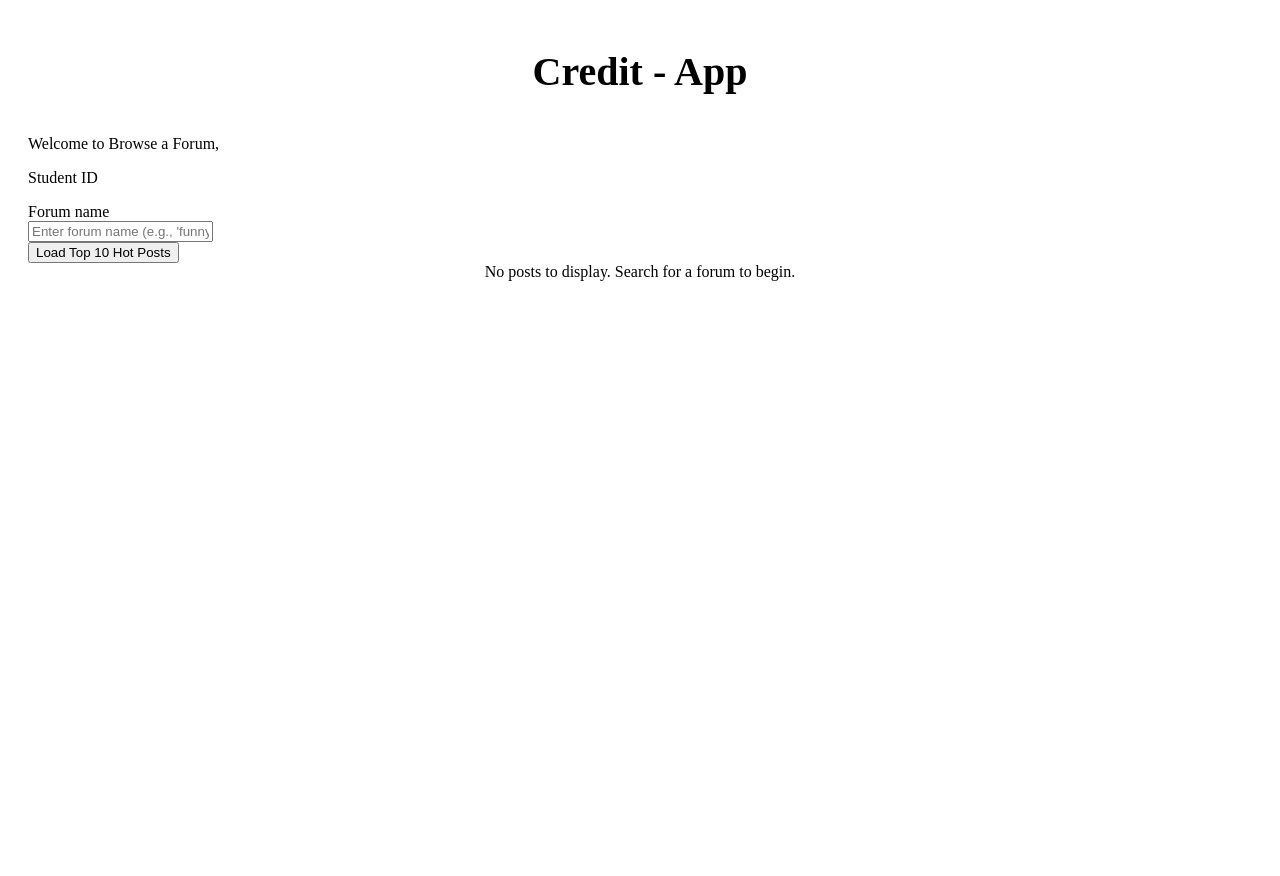
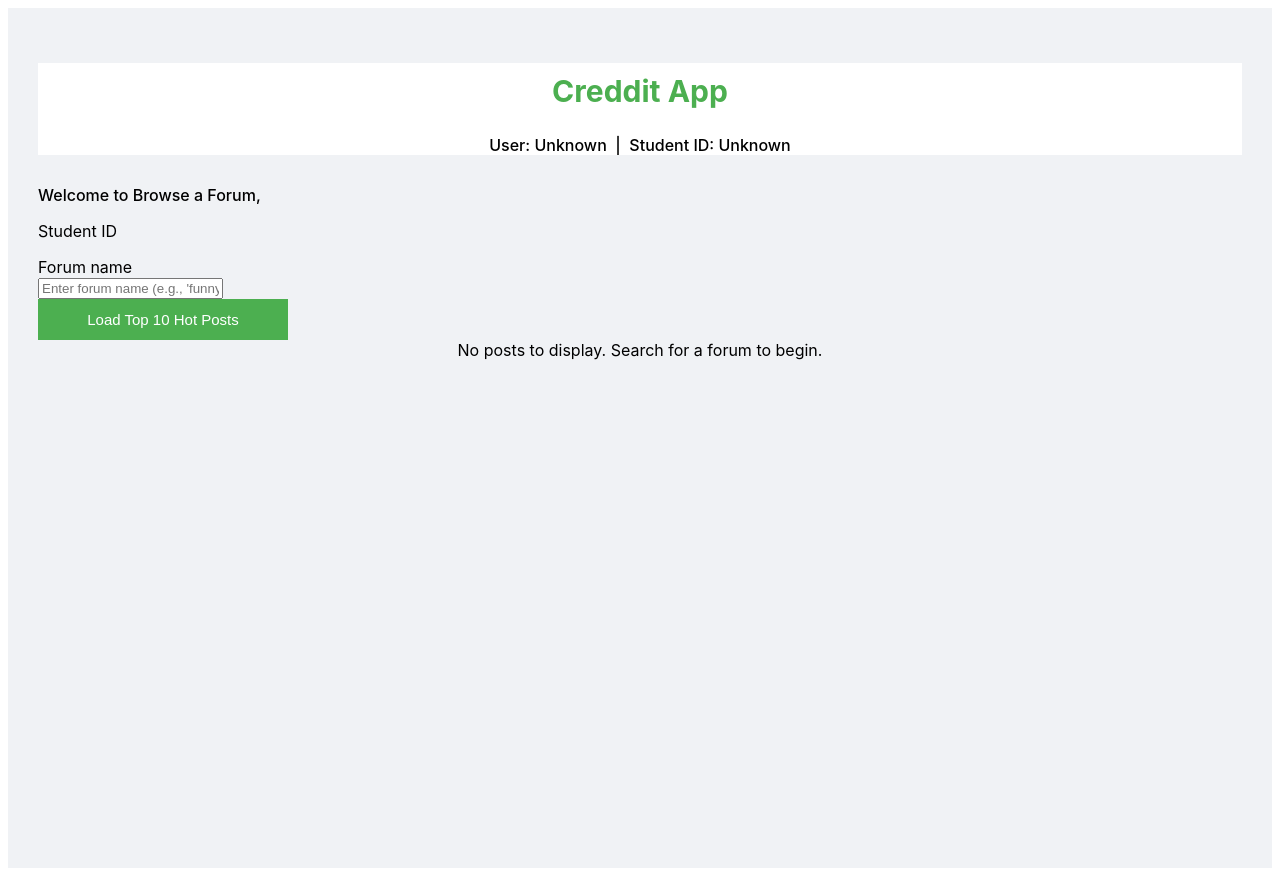
Before and after one commit to Conestoga-College-SENG3080/frontend-assignment-Ermiyas9, a React (Vite) app in the folder creddit-app/: page /ForumBrowserPage in a window 1280 px wide. Before the commit the page ends 800 px from the top, so only its background shows below. Built offline with nearby package versions, Linux system fonts and the light colour scheme.

Commit message:
Few edits styling. Also adding saved username and student ID to be displaying in every page so i added that in layout page

```diff
--- a/creddit-app/src/Layout.tsx
+++ b/creddit-app/src/Layout.tsx
@@ -1,36 +1,43 @@
 // src/Layout.tsx
 import React from "react";
+import { Container, Paper, Title, Text } from "@mantine/core";
 
 export default function Layout({ children }: { children: React.ReactNode }) {
+  const username = localStorage.getItem("username");
+  const studentID = localStorage.getItem("password");
 
-  // This is a simple layout component that wraps around the main content of the app.
-  // i am going to use it to add a header and some padding around the main content.
   return (
-    <div style={{ padding: "20px" }}>
-      <header
-        style={{
-          width: "100%",
-          display: "flex",
-          justifyContent: "center",
-          alignItems: "center",
-          marginBottom: "20px",
-          marginTop: "0px",
-        }}
-      >
-        <div
+    <div
+      style={{
+        minHeight: "100vh",
+        backgroundColor: "#f0f2f5",
+        padding: "30px",
+        fontFamily: "Inter, sans-serif",
+      }}
+    >
+      <Container size="md">
+        <Paper
+          shadow="sm"
+          p="lg"
+          radius="md"
           style={{
-            padding: "20px 40px",
-            borderRadius: "8px",
-            fontWeight: 700,
-            fontSize: "40px",
+            marginBottom: "30px",
             textAlign: "center",
+            backgroundColor: "white",
           }}
         >
-          Credit - App
-        </div>
-      </header>
+          <Title order={2} style={{ padding: "10px", color:  "#4CAF50", fontWeight: "bolder",fontSize: "30px", marginBottom: "10px" }}>
+            Creddit App
+          </Title>
 
-      <main>{children}</main>
+          <Text size="lg" style={{ fontWeight: 500 }}>
+            User: {username ?? "Unknown"} &nbsp;|&nbsp; Student ID:{" "}
+            {studentID ?? "Unknown"}
+          </Text>
+        </Paper>
+
+        <main>{children}</main>
+      </Container>
     </div>
   );
 }
--- a/creddit-app/src/Pages/ForumBrowserPage.tsx
+++ b/creddit-app/src/Pages/ForumBrowserPage.tsx
@@ -86,9 +86,27 @@ export default function ForumBrowserPage() {
         }}
       />
 
-      <Button onClick={loadForumPosts} disabled={loading}>
+      <Button
+        onClick={loadForumPosts}
+        disabled={loading}
+        style={{
+          padding: "10px",
+          borderRadius: "0px",
+          border: "none",
+          backgroundColor: "#4CAF50",
+          color: "white",
+          fontSize: "15px",
+          cursor: "pointer",
+          width: 250,
+          paddingTop: "12px",
+          paddingBottom: "12px",
+        }}
+      >
         {loading ? "Loading…" : "Load Top 10 Hot Posts"}
       </Button>
+
+
+
 
       {error && (
         <Text c="red" size="sm">
--- a/creddit-app/src/Pages/LoginPage.tsx
+++ b/creddit-app/src/Pages/LoginPage.tsx
@@ -98,7 +98,7 @@ export default function LoginPage() {
             padding: "10px",
             borderRadius: "6px",
             border: "none",
-            backgroundColor: "#007bff",
+            backgroundColor: "#4CAF50",
             color: "white",
             fontSize: "15px",
             cursor: "pointer",
```
